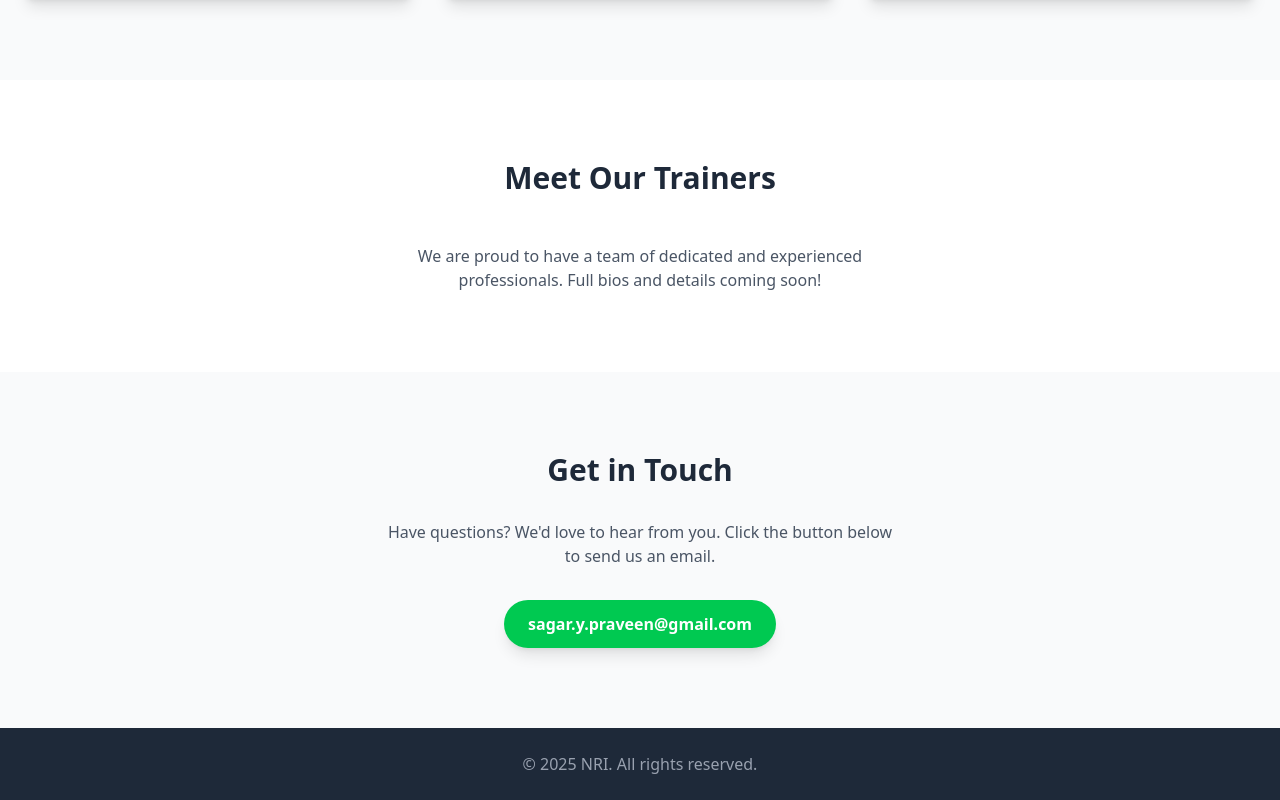
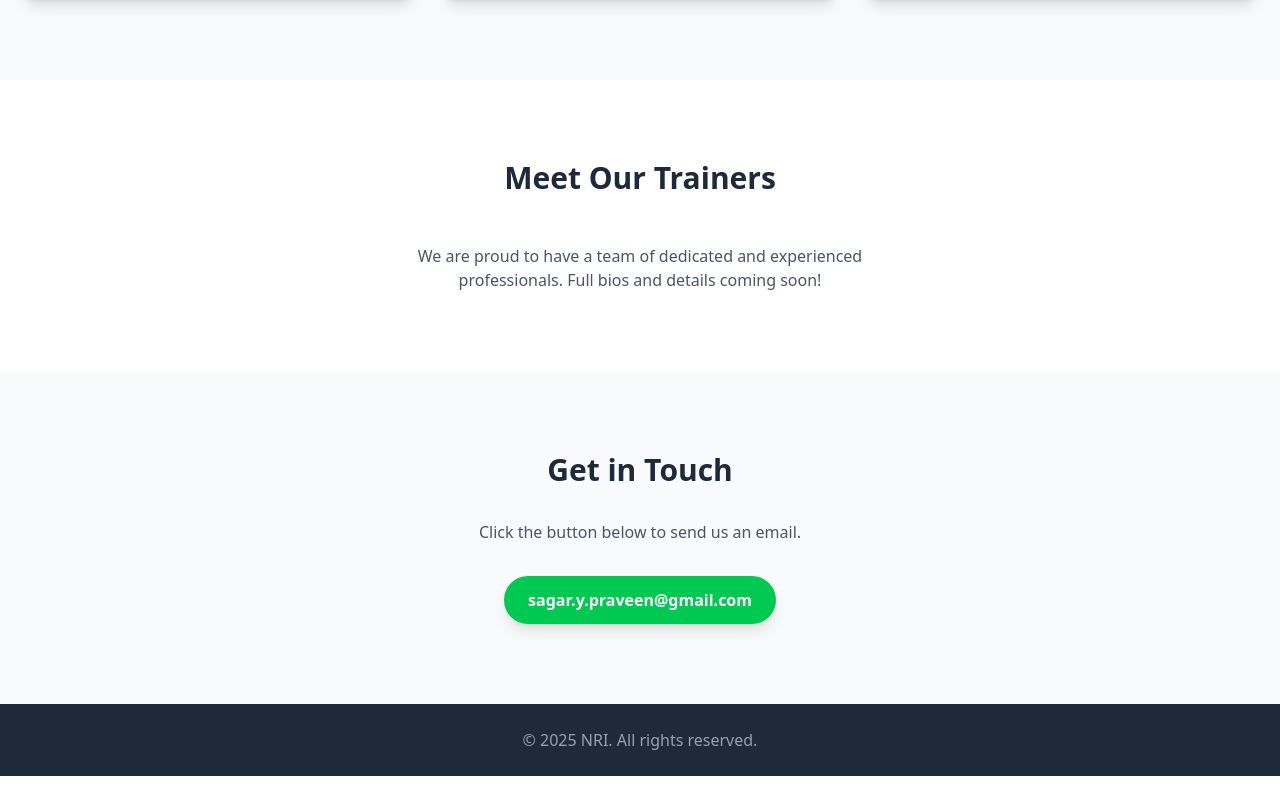
Before and after one commit to sagar00praveen/mern-student-teacher-app, a React (Vite) app in the folder frontend/: page / in a window 1280 px wide. Shown: the part 1549-2349 px from the top of the page. After the commit the page ends 2325 px from the top, so only its background shows below. Built offline with nearby package versions, Linux system fonts and the light colour scheme.

Commit message:
Update Contact.jsx

```diff
--- a/frontend/src/components/Contact.jsx
+++ b/frontend/src/components/Contact.jsx
@@ -11,7 +11,7 @@ const Contact = () => {
           Get in Touch
         </h2>
         <p className="text-center text-gray-600 max-w-lg mx-auto mb-8">
-          Have questions? We'd love to hear from you. Click the button below to
+           Click the button below to
           send us an email.
         </p>
         <div className="text-center">
```
